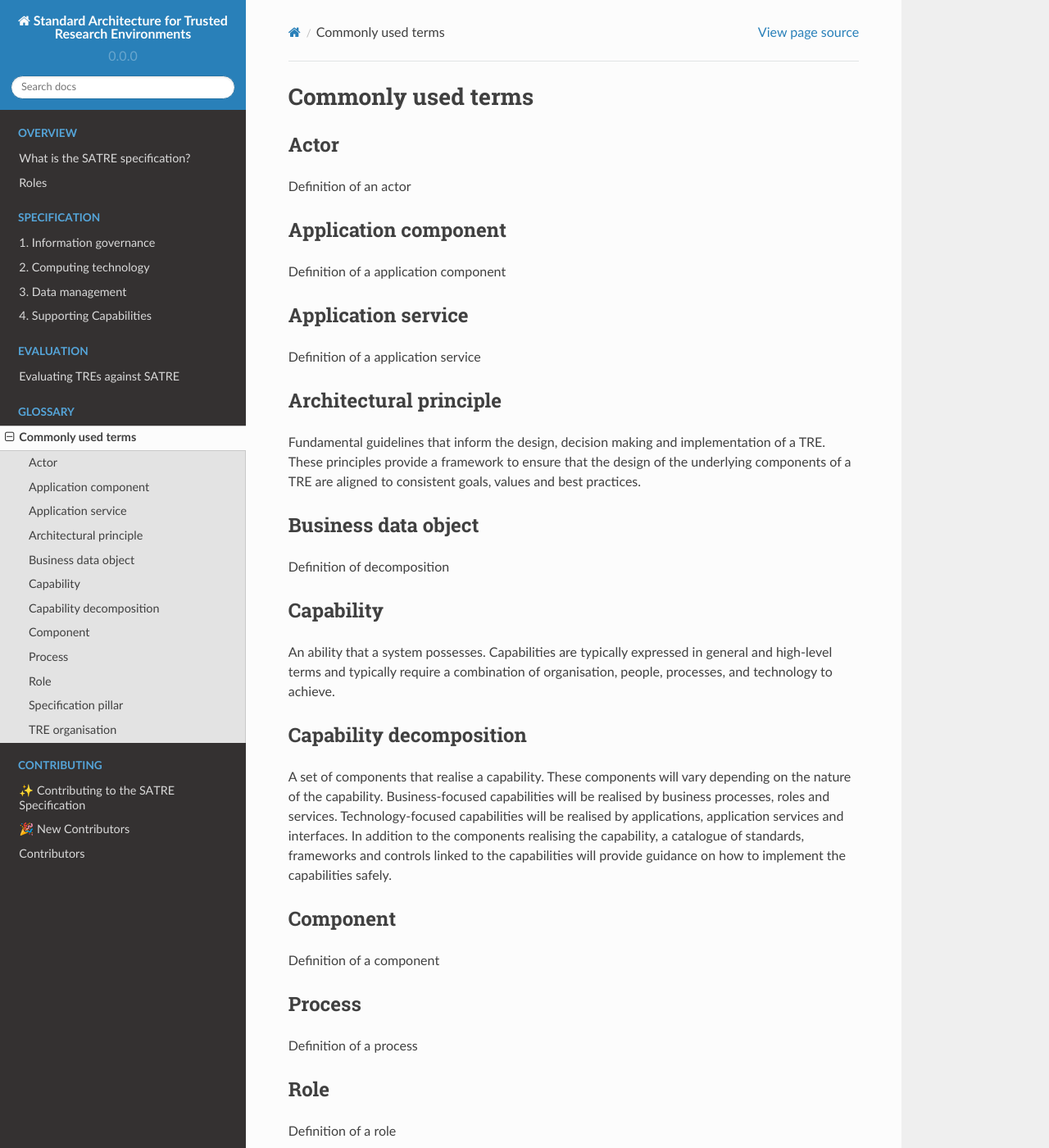
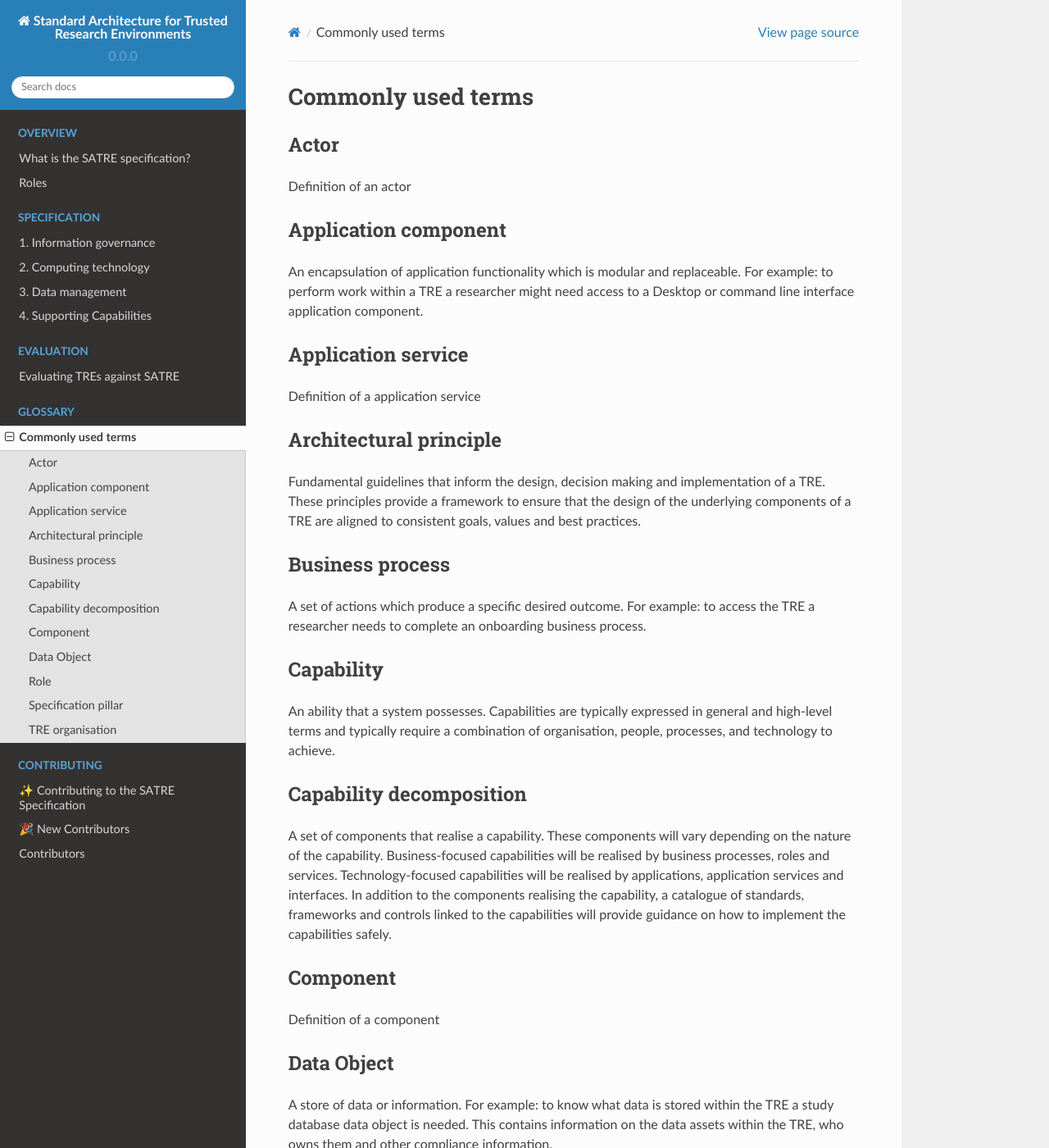
Before and after one commit to sa-tre/satre-specification, a Sphinx documentation site: the page built from docs/source/glossary.md, in a window 1280 px wide and 1400 px high. Shown: the whole window at 82% size. Built offline with Sphinx 7.4.7 and the Read the Docs theme 2.0.0, drawn with Linux system fonts in a browser that asks for light colours.

Commit message:
:memo: Update glossary

```diff
--- a/docs/source/glossary.md
+++ b/docs/source/glossary.md
@@ -10,7 +10,8 @@ Definition of an actor
 
 ## Application component
 
-Definition of a application component
+An encapsulation of application functionality which is modular and replaceable.
+For example: to perform work within a TRE a researcher might need access to a Desktop or command line interface application component.
 
 (def_application_service)=
 
@@ -25,11 +26,12 @@ Definition of a application service
 Fundamental guidelines that inform the design, decision making and implementation of a TRE.
 These principles provide a framework to ensure that the design of the underlying components of a TRE are aligned to consistent goals, values and best practices.
 
-(def_business_data_object)=
+(def_business_process)=
 
-## Business data object
+## Business process
 
-Definition of decomposition
+A set of actions which produce a specific desired outcome.
+For example: to access the TRE a researcher needs to complete an onboarding business process.
 
 (def_capability)=
 
@@ -54,11 +56,14 @@ In addition to the components realising the capability, a catalogue of standards
 
 Definition of a component
 
-(def_process)=
+(def_data_object)=
 
-## Process
+## Data Object
 
-Definition of a process
+A store of data or information.
+For example: to know what data is stored within the TRE a study database data object is needed.
+This contains information on the data assets within the TRE, who owns them and other compliance information.
+
 
 (def_role)=
 
```
